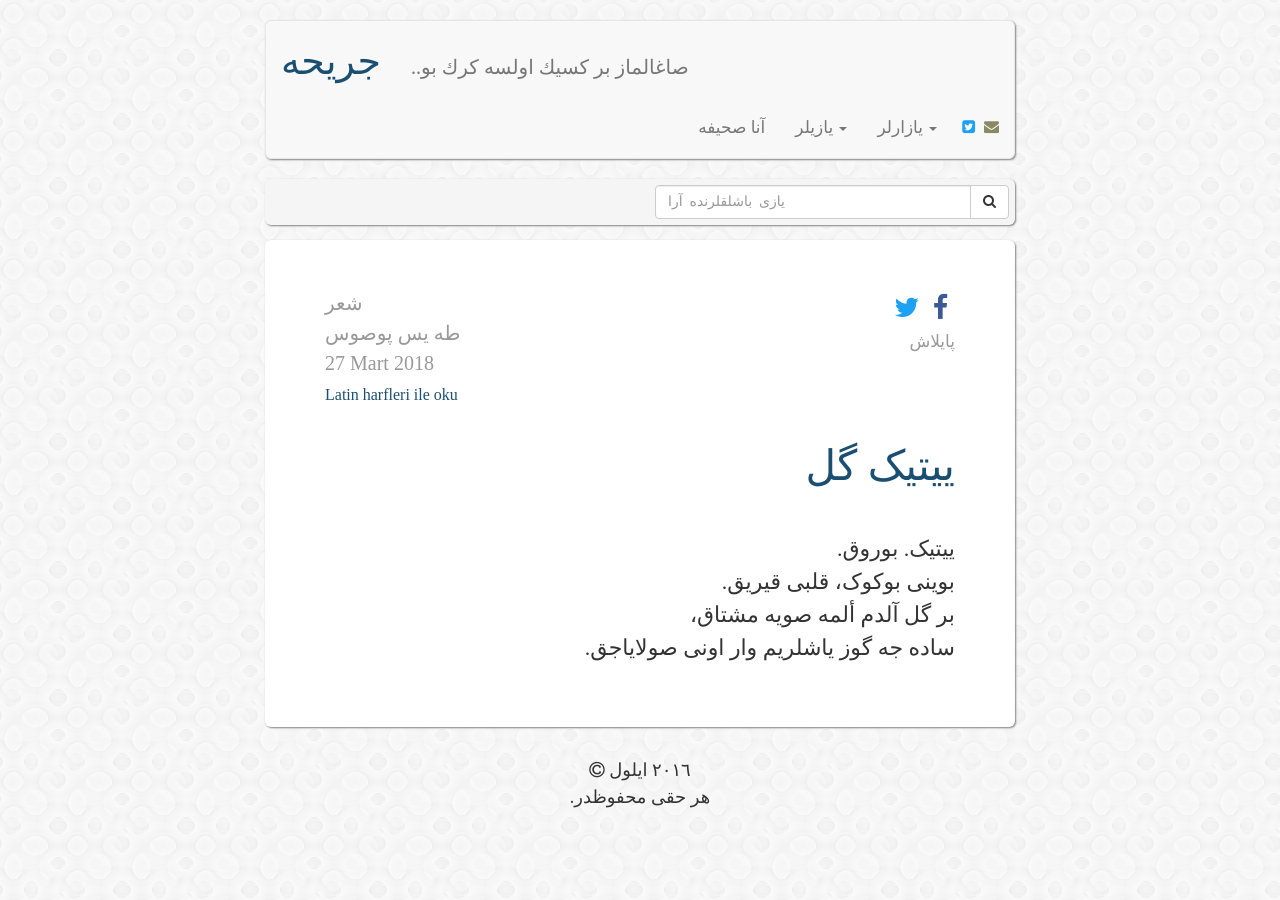
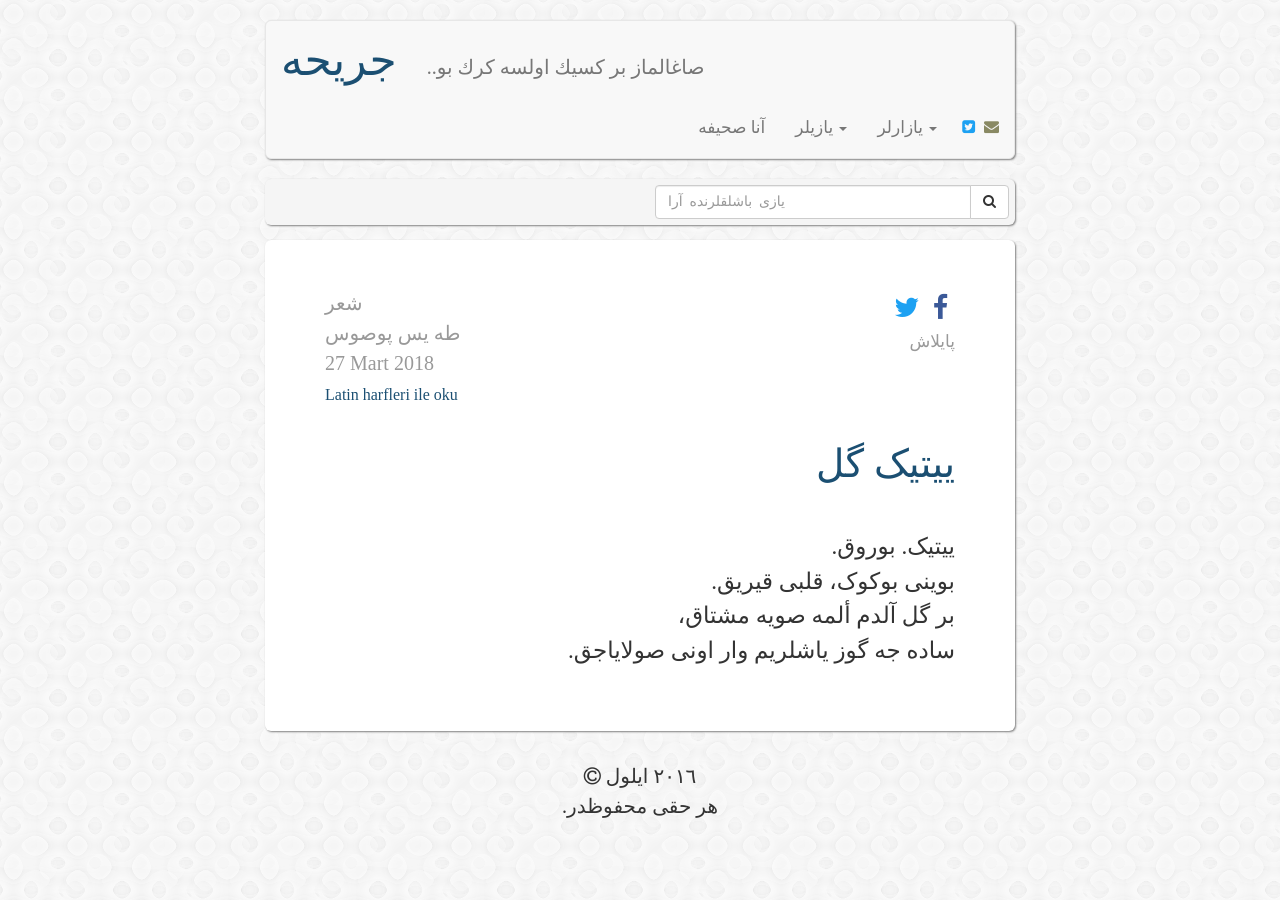
Before and after one commit to muhammedaydogdu/muhammedaydogdu.github.io, a Jekyll site: the page built from _posts/2018-03-27-yitik-gul-os.md, in a window 1280 px wide. Built offline with Jekyll 4.4.1, drawn with Linux system fonts in a browser that asks for light colours; some web fonts are replaced.

Commit message:
Update style.css

```diff
--- a/css/style.css
+++ b/css/style.css
@@ -138,28 +138,22 @@ nav li a.social {
 .os-text {
   font-family: "Aref Ruqaa";
 }
-
 .container .jumbotron .os-text p {
-  font-size: 22px;
+  font-size: 23px;
 }
-
 .container .jumbotron h2.os-text {
-  font-size: 42px;
+  font-size: 39px;
 }
-
 #os-baslik {
-  font-size: 38px;
+  font-size: 44px;
 }
-
 #foot-os {
-  font-size: 18px;
+  font-size: 20px;
 }
-
 #lang-os {
   font-size: 16px;
   font-family: "Kappa", "Times New Roman", serif;
 }
-
 #os-bilgi {
   font-size: 20px;
 }
```
